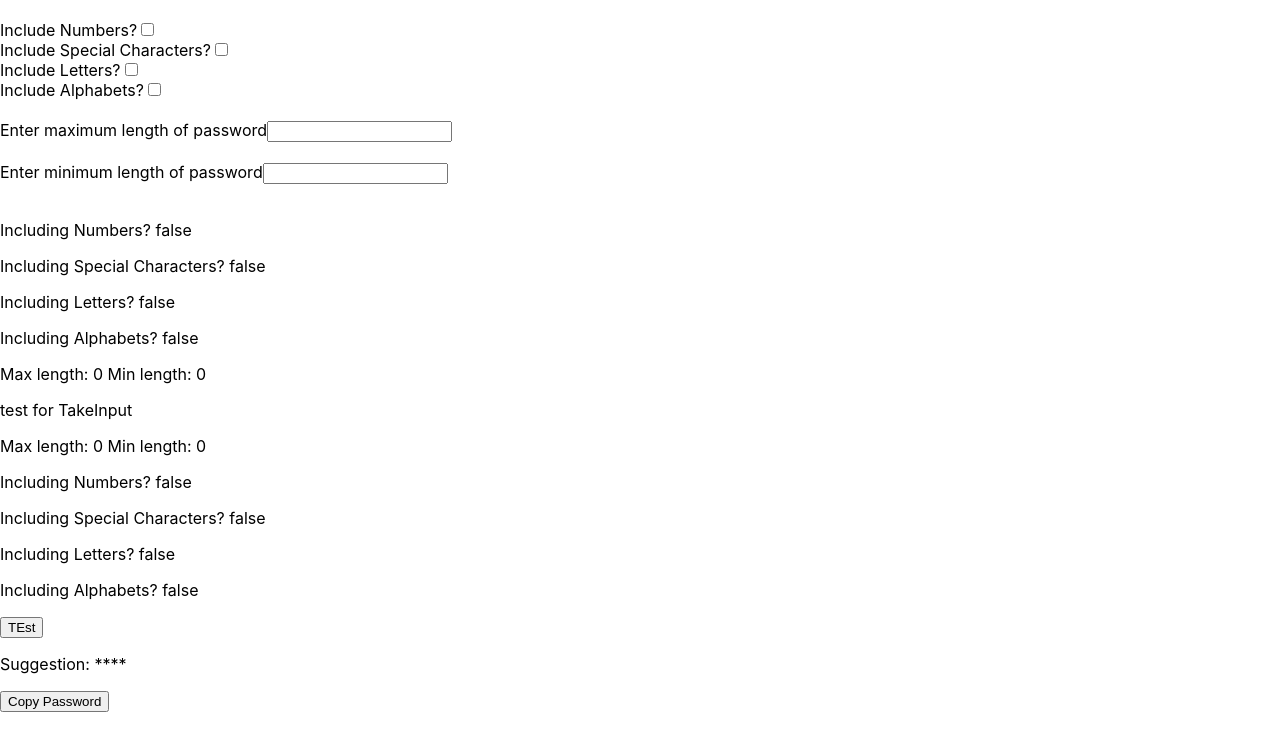
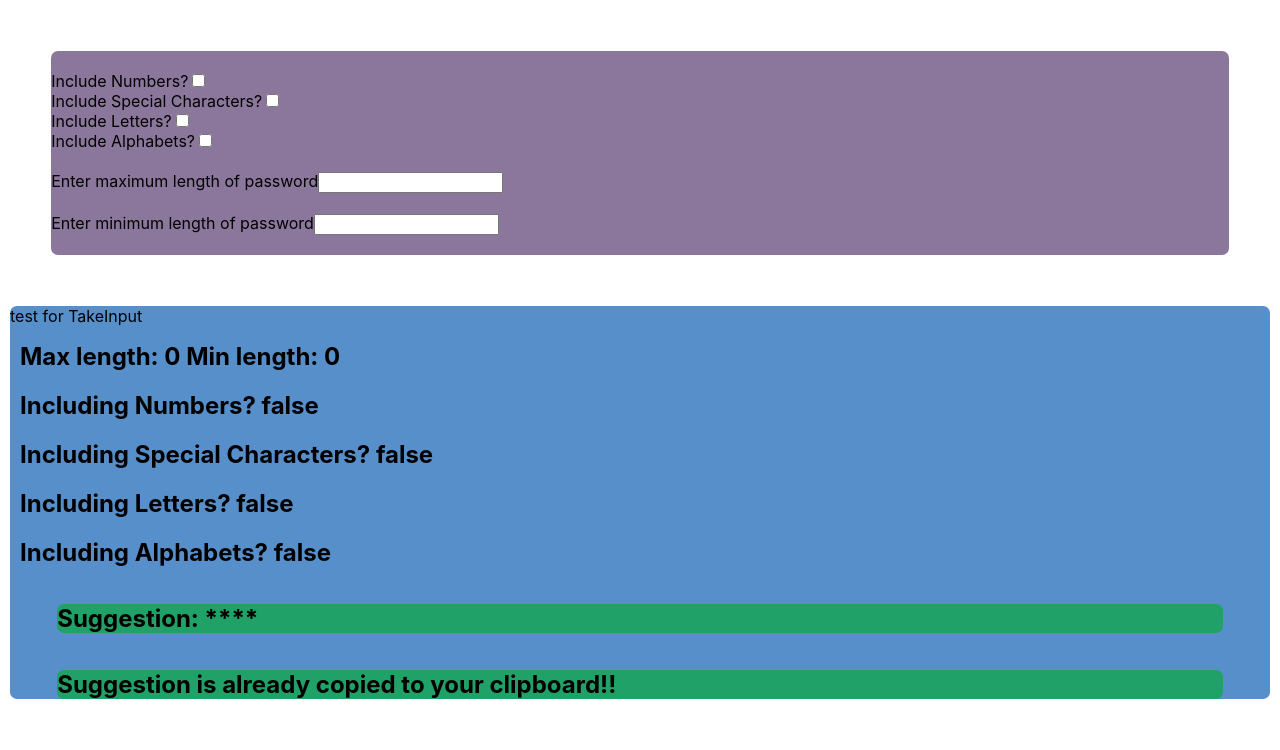
Before and after one commit to saptarshi543/passwordGenerator, a React (Create React App) app: page / in a window 1280 px wide. Shown: the top 750 px of the page. Built offline with nearby package versions, Linux system fonts and the light colour scheme.

Commit message:
check is still ! working but styles applied

```diff
--- a/src/Checkbox.js
+++ b/src/Checkbox.js
@@ -11,17 +11,17 @@ function Checkbox(){
 	const [letters, setLetters]=React.useState(false);
 	const [alphabets, setAlphabets]=React.useState(false);
 
-	//setNum(!num);
-	//setSpecial(!special);
-	//setLetters(!letters);
-	//setAlphabets(!alphabets);
-
-
+const margin={margin:'5px'};
+const input={
+	margin:'4%',
+	borderRadius:'7px',
+	backgroundColor:'#8C779C'
+}
 return(
 <div>
+<p></p>
 
-
-
+<div style={input}>
 
 	<label>
 	<br></br>
@@ -62,15 +62,10 @@ return(
 
 
 
-	<p> Including Numbers? {num.toString()}</p>
-	<p> Including Special Characters? {special.toString()}</p>
-	<p> Including Letters? {letters.toString()}</p>
-	<p> Including Alphabets? {alphabets.toString()}</p>
-
-	<p> Max length: {max} Min length: {min} </p>
 
 
 
+	</div>
 
 	<TakeInput max={max} min={min}  num={num} spc_char={special} letters={letters} alphabets={alphabets}/>
 	</div>
--- a/src/TakeInput.js
+++ b/src/TakeInput.js
@@ -138,23 +138,46 @@ function TakeInput(props){
 	//var len_of_pass=random(props.max, props.min);
 		//window.alert(len_of_pass);
 	//}
-return(
-<div>
 
-<p>test for TakeInput</p>
-<p>Max length: {props.max} Min length: {props.min}</p>
+	const margin={
+		margin:'10px'
+	};
 
 
 
-	<p> Including Numbers? {props.num.toString()}</p>
-	<p> Including Special Characters? {props.spc_char.toString()}</p>
-	<p> Including Letters? {props.letters.toString()}</p>
-	<p> Including Alphabets? {props.alphabets.toString()}</p>
+	const styles={
+		margin:'10px',
+		backgroundColor:'#578FCA',
+		borderRadius:'7px'
+	};
+	const hide={
+		display:'none'
+	};
+	const suggest={
+		margin:'3%',
+		backgroundColor:'#20A167',
+		borderRadius:'7px'
+	}
 
-<button type="button" onChange={validateFinalArray(props.max, props.min, props.num, props.spc_char, props.letters, props.alphabets)}> TEst</button>
+return(
+<div style={styles}>
 
-	<p>Suggestion: **{suggestion.toString()}** </p>
-	<button type="button" onChange={ copy() }>Copy Password</button>
+<p>test for TakeInput</p>
+<h2 style={margin}>Max length: {props.max} Min length: {props.min}</h2>
+
+
+<div style={margin}>
+	<h2> Including Numbers? {props.num.toString()}</h2>
+	<h2> Including Special Characters? {props.spc_char.toString()}</h2>
+	<h2> Including Letters? {props.letters.toString()}</h2>
+	<h2> Including Alphabets? {props.alphabets.toString()}</h2>
+<button style={hide} type="button" onChange={validateFinalArray(props.max, props.min, props.num, props.spc_char, props.letters, props.alphabets)}></button>
+
+	<h2 style={suggest}>Suggestion: **{suggestion.toString()}** </h2>
+	<button style={hide} type="button" onChange={ copy() }></button>
+
+	<h2 style={suggest}>Suggestion is already copied to your clipboard!!</h2>
+</div>
 	</div>
 );
 }
```
